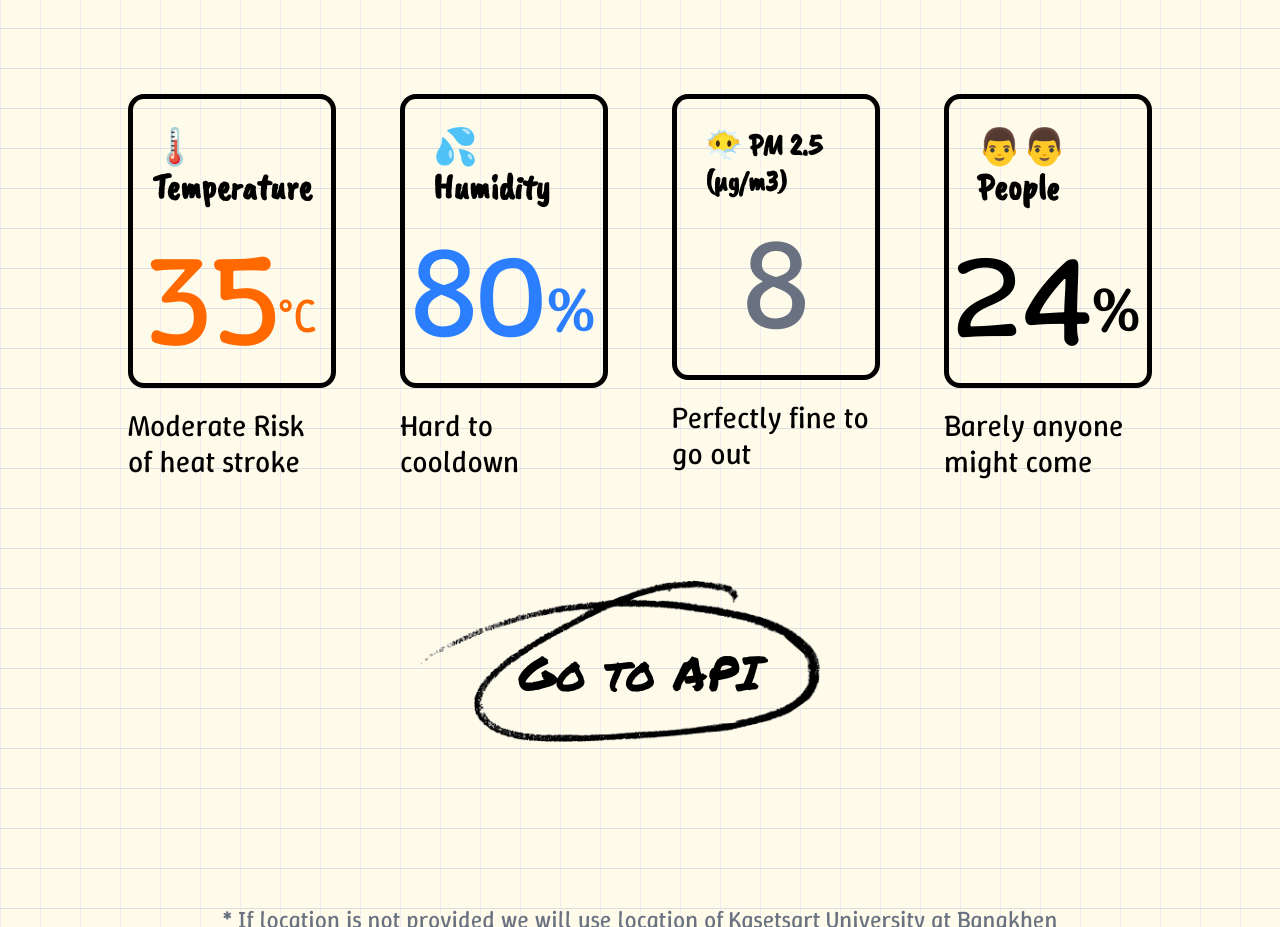
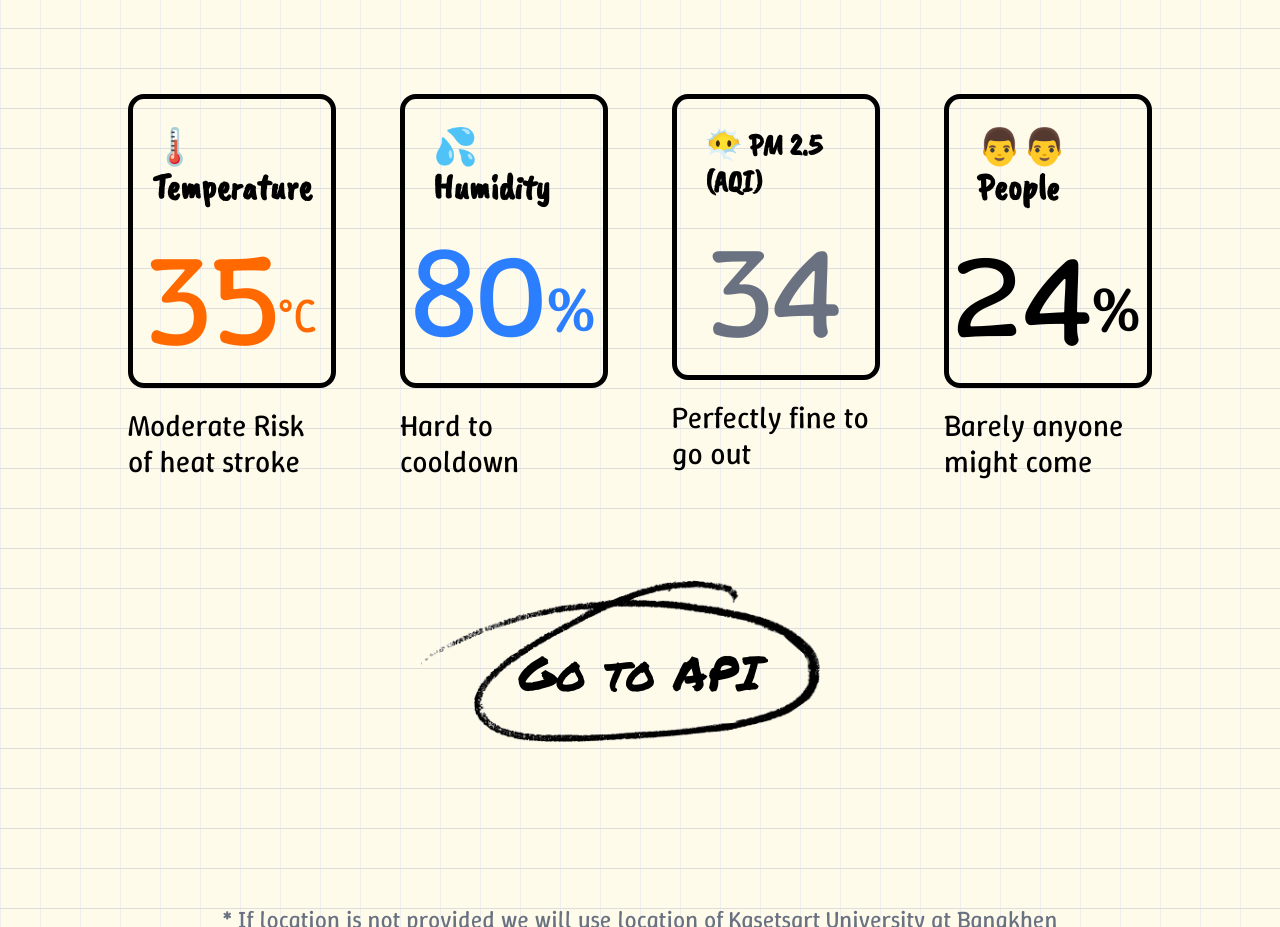
Before and after one commit to jee-gamer/should-I-go-exercise-today, a Next.js app: page / in a window 1280 px wide. Shown: the part 1500-2427 px from the top of the page. Built offline with nearby package versions, Linux system fonts and the light colour scheme.

Commit message:
Change PM 2.5 to AQI for easier understanding

```diff
--- a/app/page.js
+++ b/app/page.js
@@ -157,8 +157,8 @@ export default function Home() {
 
 				<div className="flex-width">
 					<div className="attribute-box">
-						<span className={`${CaveatBrush_font.className} font-bold text-3xl 4xl:text-5xl`}>😶‍🌫 PM 2.5 (μg/m3)</span>
-						<span id="pm25" className={`${ WinkySans_font.className } attribute-text text-gray-500`}>8</span>
+						<span className={`${CaveatBrush_font.className} font-bold text-3xl 4xl:text-5xl`}>😶‍🌫 PM 2.5 (AQI)</span>
+						<span id="pm25" className={`${ WinkySans_font.className } attribute-text text-gray-500`}>34</span>
 					</div>
 					<span className={`${ WinkySans_font.className } text-3xl 4xl:text-4xl mt-5`}>Perfectly fine to go out</span>
 				</div>
```
